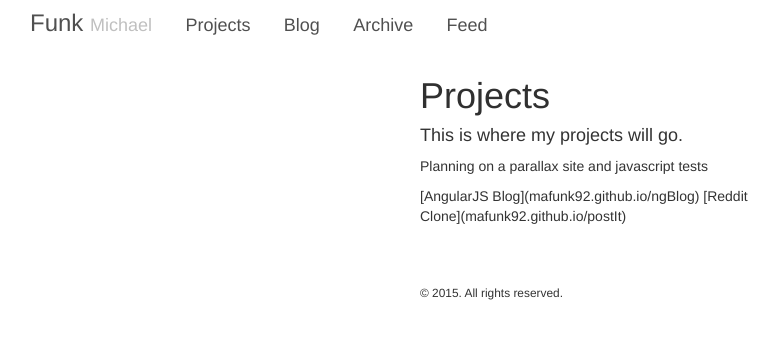
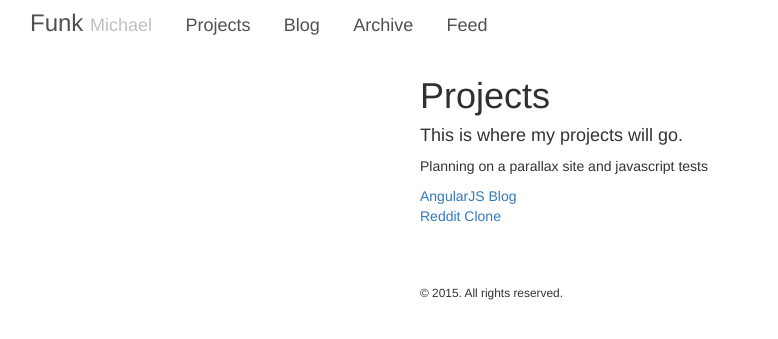
Before and after one commit to mafunk92/mafunk92.github.io, a Jekyll site: the page built from projects.md, in a window 1280 px wide. Shown: the top 339 px of the page, without its empty margins (45-823 px from the left). Built offline with Jekyll 4.4.1, drawn with Linux system fonts in a browser that asks for light colours.

Commit message:
Update projects.md

```diff
--- a/projects.md
+++ b/projects.md
@@ -2,9 +2,8 @@
 layout: page
 title: Projects
 ---
-<div>
+
   <h4>This is where my projects will go.</h4>
   <p>Planning on a parallax site and javascript tests</p>
-  [AngularJS Blog](mafunk92.github.io/ngBlog)
-  [Reddit Clone](mafunk92.github.io/postIt)
-</div>
+  [AngularJS Blog](mafunk92.github.io/ngBlog)<br>
+  [Reddit Clone](mafunk92.github.io/postIt)<br>
```
